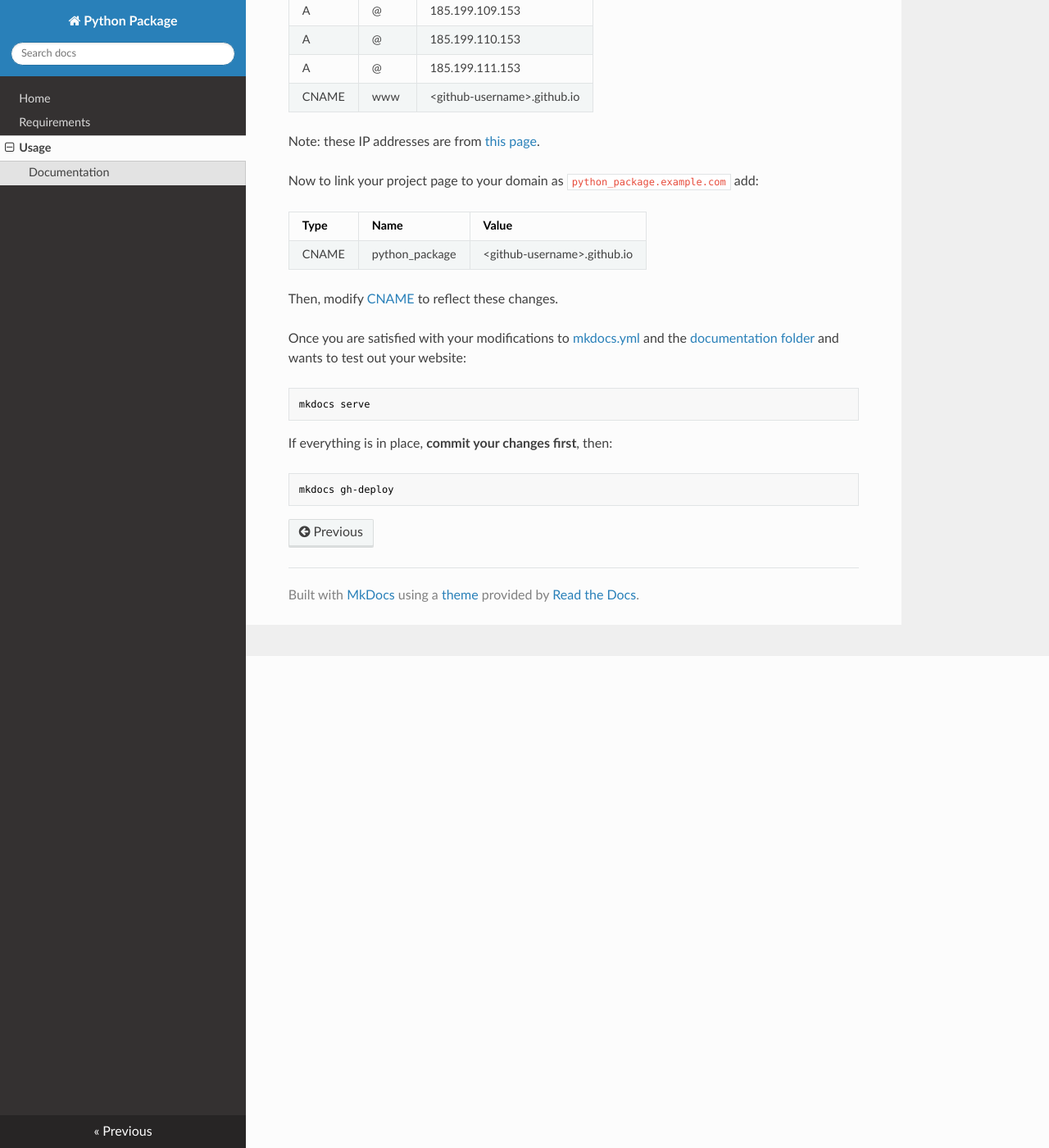
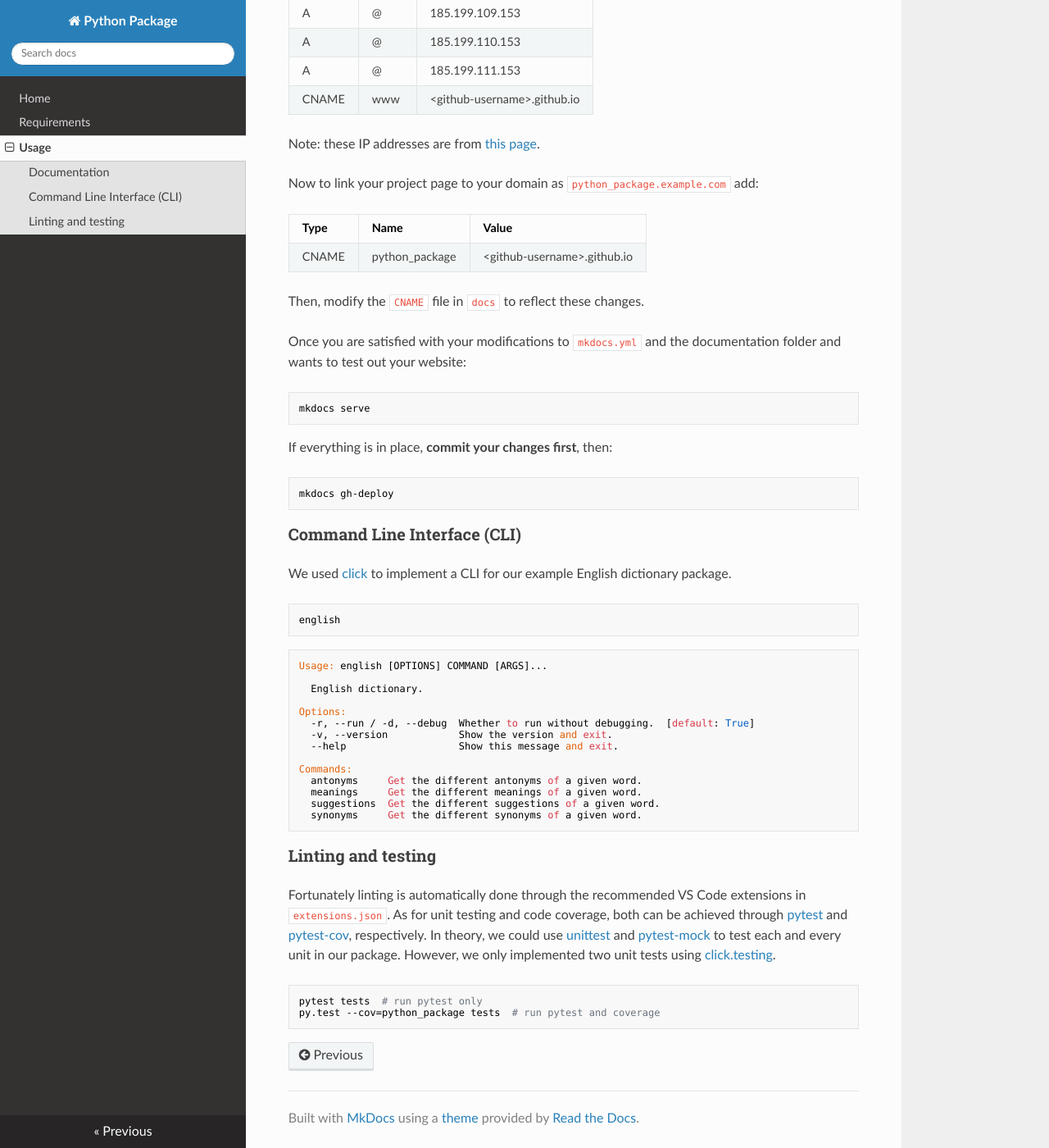
Before and after one commit to xmodar/python-package, an MkDocs documentation site: the page built from docs/usage.md, in a window 1280 px wide and 1400 px high, scrolled down 600 px. Shown: the whole window at 82% size. Built offline with MkDocs 1.6.1, drawn with Linux system fonts in a browser that asks for light colours; nearby versions of some CDN libraries.

Commit message:
Example project: coverage

````diff
--- a/docs/requirements.md
+++ b/docs/requirements.md
@@ -64,7 +64,7 @@ To activate the environment:
 source ~/.python/bin/activate
 ```
 
-In [vs.code-workspace](./vs.code-workspace), we are making this as the default virtual environment. However, we will be overriding it with the virtual environment that will be created later using poetry.
+In `vs.code-workspace`, we are making this as the default virtual environment. However, we will be overriding it with the virtual environment that will be created later using poetry.
 
 ## Installing jupyterlab (optional)
 
@@ -124,7 +124,7 @@ cd python_package
 poetry install --extras jupyter
 ```
 
-If you pass `--no-dev` to `poetry install`, the `dev-dependencies` in [pyproject.toml](./pyproject.toml) will not be installed. Refer to the [documentation](https://poetry.eustace.io/) for more information.
+If you pass `--no-dev` to `poetry install`, the `dev-dependencies` in `pyproject.toml` will not be installed. Refer to the [documentation](https://poetry.eustace.io/) for more information.
 
 To run anything in this new virtual environment use:
 
--- a/docs/usage.md
+++ b/docs/usage.md
@@ -1,6 +1,6 @@
 ## Usage
 
-We recommend using [VS Code](https://code.visualstudio.com/), which we configured to work with this project using [vs.code-workspace](./vs.code-workspace) and [settings.json](./.vscode/settings.json). You can always use a different IDE but you need to make sure to activate the virtual environment you created inside `.venv` folder previously.
+We recommend using [VS Code](https://code.visualstudio.com/), which we configured to work with this project using `vs.code-workspace` and `settings.json`. You can always use a different IDE but you need to make sure to activate the virtual environment you created inside `.venv` folder previously.
 
 ```sh
 source .venv/bin/activate
@@ -8,7 +8,7 @@ source .venv/bin/activate
 
 ### Documentation
 
-Adding documentation is as simple as modifying [mkdocs.yml](./mkdocs.yml) and [docs](./docs) folder. They are self-explanatory but for a very quick guide, refer to [this tutorial](https://www.mkdocs.org/) on how to use mkdocs. We also used GitHub [Project Pages](https://help.github.com/articles/user-organization-and-project-pages/#project-pages-sites) (as opposed to GitHub [Organization and User Pages](https://help.github.com/articles/user-organization-and-project-pages/#user-and-organization-pages-sites)) as demonstrated in [this tutorial](https://www.mkdocs.org/user-guide/deploying-your-docs/). Finally, we setup a custom subdomain for the project page (consult [this manual](https://help.github.com/articles/using-a-custom-domain-with-github-pages/)). Assuming you have already purchased a domain name and hosted your personal website on GitHub with the following records in the domain's DNS table:
+Adding documentation is as simple as modifying `mkdocs.yml` and `docs` folder. They are self-explanatory but for a very quick guide, refer to [this tutorial](https://www.mkdocs.org/) on how to use mkdocs. We also used GitHub [Project Pages](https://help.github.com/articles/user-organization-and-project-pages/#project-pages-sites) (as opposed to GitHub [Organization and User Pages](https://help.github.com/articles/user-organization-and-project-pages/#user-and-organization-pages-sites)) as demonstrated in [this tutorial](https://www.mkdocs.org/user-guide/deploying-your-docs/). Finally, we setup a custom subdomain for the project page (consult [this manual](https://help.github.com/articles/using-a-custom-domain-with-github-pages/)). Assuming you have already purchased a domain name and hosted your personal website on GitHub with the following records in the domain's DNS table:
 
 <!-- table is generated using: https://www.tablesgenerator.com/markdown_tables -->
 | Type  | Name | Value                             |
@@ -27,9 +27,9 @@ Now to link your project page to your domain as `python_package.example.com` add
 |-------|----------------|-----------------------------------|
 | CNAME | python_package | &lt;github-username&gt;.github.io |
 
-Then, modify [CNAME](./docs/CNAME) to reflect these changes.
+Then, modify the `CNAME` file in `docs` to reflect these changes.
 
-Once you are satisfied with your modifications to [mkdocs.yml](./mkdocs.yml) and the [documentation folder](./docs) and wants to test out your website:
+Once you are satisfied with your modifications to `mkdocs.yml` and the documentation folder and wants to test out your website:
 
 ```sh
 mkdocs serve
@@ -40,3 +40,37 @@ If everything is in place, **commit your changes first**, then:
 ```sh
 mkdocs gh-deploy
 ```
+
+### Command Line Interface (CLI)
+
+We used [click](https://click.palletsprojects.com/en/7.x/) to implement a CLI for our example English dictionary package.
+
+```sh
+english
+```
+
+```
+Usage: english [OPTIONS] COMMAND [ARGS]...
+
+  English dictionary.
+
+Options:
+  -r, --run / -d, --debug  Whether to run without debugging.  [default: True]
+  -v, --version            Show the version and exit.
+  --help                   Show this message and exit.
+
+Commands:
+  antonyms     Get the different antonyms of a given word.
+  meanings     Get the different meanings of a given word.
+  suggestions  Get the different suggestions of a given word.
+  synonyms     Get the different synonyms of a given word.
+```
+
+### Linting and testing
+
+Fortunately linting is automatically done through the recommended VS Code extensions in `extensions.json`. As for unit testing and code coverage, both can be achieved through [pytest](https://pytest.org) and [pytest-cov](https://pytest-cov.readthedocs.io/en/latest/), respectively. In theory, we could use [unittest](https://docs.python.org/3.7/library/unittest.html) and [pytest-mock](https://pypi.org/project/pytest-mock/) to test each and every unit in our package. However, we only implemented two unit tests using [click.testing](https://click.palletsprojects.com/en/7.x/testing/).
+
+```sh
+pytest tests  # run pytest only
+py.test --cov=python_package tests  # run pytest and coverage
+```
--- a/pyproject.toml
+++ b/pyproject.toml
@@ -38,6 +38,7 @@ pylint = "^2.2.2"
 mypy = "^0.660"
 pydocstyle = "^3.0.0"
 pytest = "^3.0"
+pytest-cov = "^2.6.1"
 tox = "^3.7.0"
 mkdocs = "^1.0.4"
 
````
Also changed, not shown: README.md (+6 -2 lines), 1 other file.
